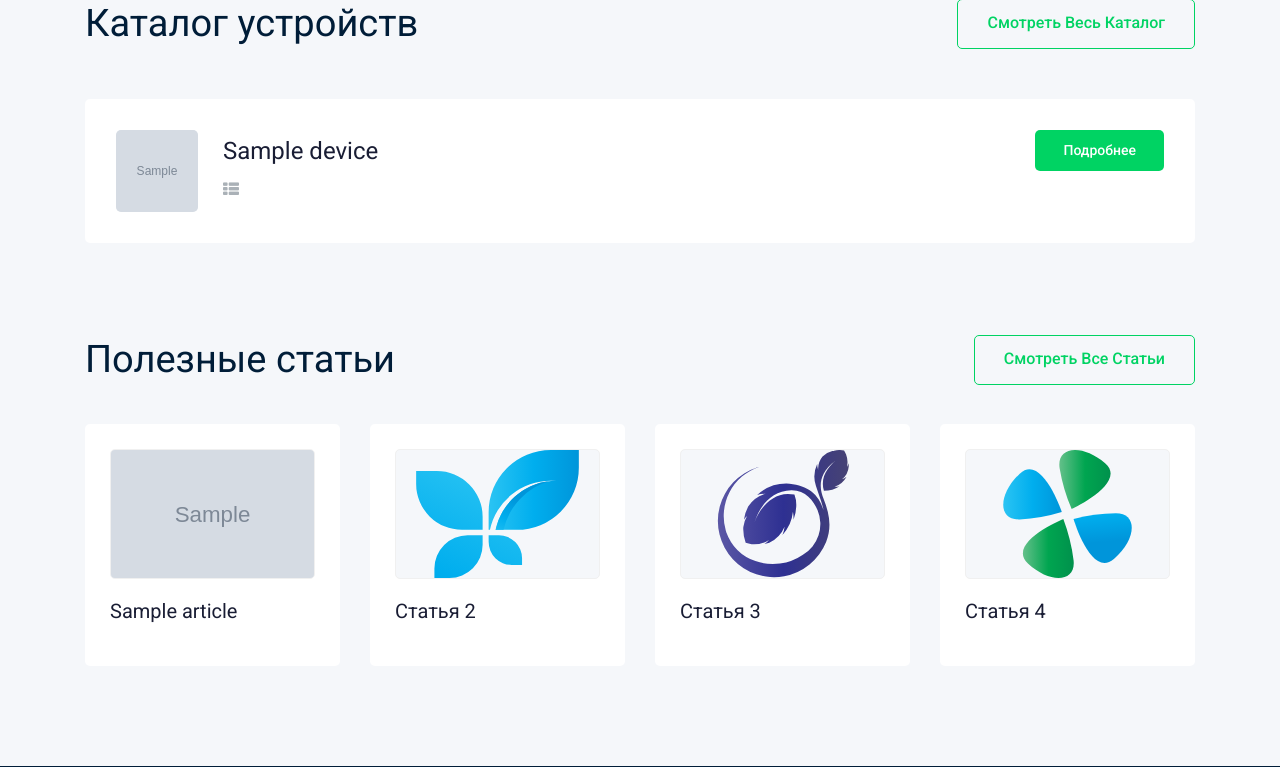
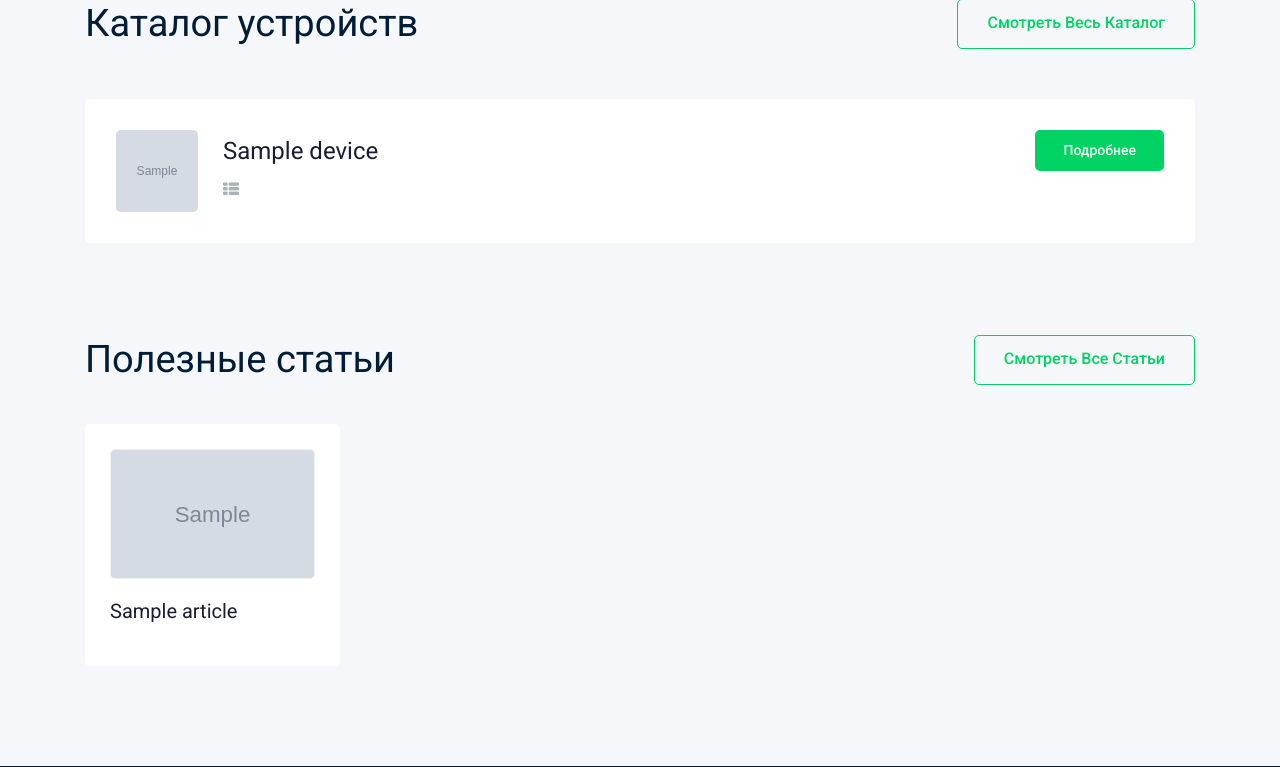
Before and after one commit to hodasman/SmartStaff, a Django app: page /mainapp/ in a window 1280 px wide. Shown: the part 1879-2646 px from the top of the page. Run offline with Django 3.2, Linux system fonts and the light colour scheme; data comes from the database, SQL or seed files in the repository; tables that the repository leaves empty hold one stand-in row (values such as "Sample post"); grey boxes marked "Sample" are stand-in pictures; parts of the project's set-up code (start-up, migrations or seed data) failed here and were passed over; some libraries are stand-ins or nearby versions.

Commit message:
небольшие правки

```diff
--- a/mainapp/templates/mainapp/parts_pages/popular_articles.html
+++ b/mainapp/templates/mainapp/parts_pages/popular_articles.html
@@ -20,38 +20,11 @@
                     <div class="thumb">
                         <img src='{{article.main_img.url}}' alt="{{artcle.title}}" >
                     </div>
-                    <a href="{% url 'mainapp:article_detail' slug=article.slug %}"><h3>{{article.title}}</h3></a>
+                    <a href="{% url 'mainapp:article_detail' slug=article.slug %}"><h3>{{article.title|truncatechars:34}}</h3></a>
 
                 </div>
             </div>
             {% endfor %}
-            <div class="col-lg-4 col-xl-3 col-md-6">
-                <div class="single_company">
-                    <div class="thumb">
-                        <img src='{% static "img/svg_icon/4.svg" %}' alt="">
-                    </div>
-                    <a href="#"><h3>Статья 2</h3></a>
-
-                </div>
-            </div>
-            <div class="col-lg-4 col-xl-3 col-md-6">
-                <div class="single_company">
-                    <div class="thumb">
-                        <img src='{% static "img/svg_icon/3.svg" %}' alt="">
-                    </div>
-                    <a href="#"><h3>Статья 3</h3></a>
-
-                </div>
-            </div>
-            <div class="col-lg-4 col-xl-3 col-md-6">
-                <div class="single_company">
-                    <div class="thumb">
-                        <img src='{% static "img/svg_icon/1.svg" %}' alt="">
-                    </div>
-                    <a href="#"><h3>Статья 4</h3></a>
-
-                </div>
-            </div>
         </div>
     </div>
 </div>
--- a/templates/base_blog.html
+++ b/templates/base_blog.html
@@ -66,7 +66,7 @@
                                 <a href="{% url 'mainapp:article_detail' slug=post.slug %}">
                                     <h3>{{post.title|truncatechars:28}}</h3>
                                 </a>
-                                <p>{{post.created_at|date:"F d, Y"}}</p>
+                                <p>{{post.created_at|date:"E d, Y"}}</p>
                             </div>
                         </div>
                         {%endfor%}
```
